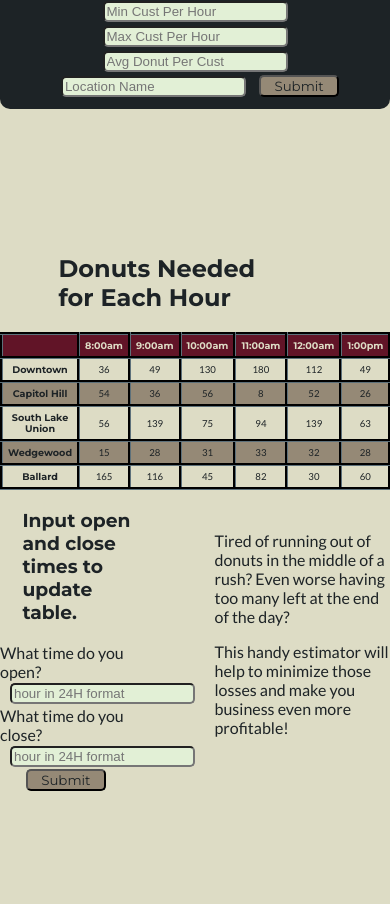
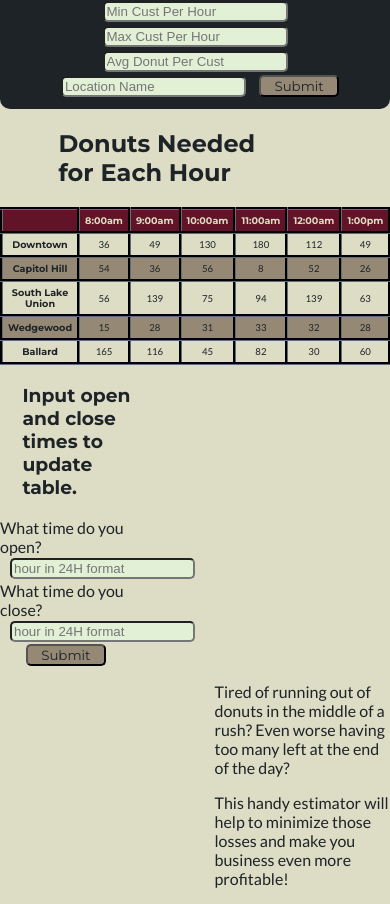
Before and after one commit to nickuhn/donut_shop, a plain HTML site: page index.html in a window 390 px wide. Shown: the part 110-1014 px from the top of the page. Before the commit the page ends 901 px from the top, so only its background shows below. Drawn offline with Linux system fonts and the light colour scheme.

Commit message:
Adjusted media query for better clarity

```diff
--- a/styles.css
+++ b/styles.css
@@ -138,27 +138,30 @@ footer {
     display:inline-block;
   }
   header{
-    position: relative;
+    position: static;
     width: auto;
   }
   .table {
-    position: relative;
+    position: static;
     clear:both;
+    display:inline-block;
   }
   main form {
     width: 45%;
-    position: absolute;
+    position: static;
+    display: inline-block;
   }
   main form label, main form input {
-    display: block;
+    display: inline-block;
   }
   main form button {
-    display:block;
+    display: block;
     margin: auto;
   }
   aside {
-    position: relative;
-    float: right;
+    position: static;
+    clear: both;
+    display:inline-block;
     width: 45%
   }
   footer{
```
